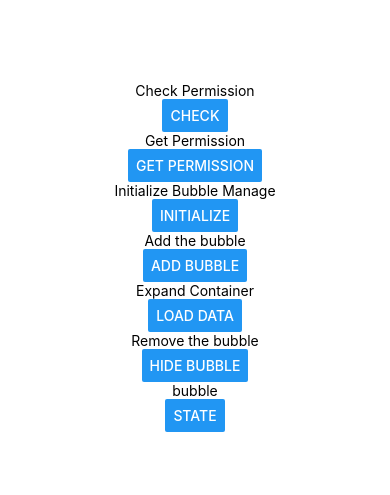
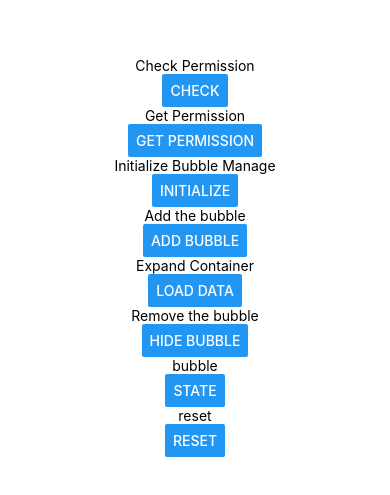
Before and after one commit to dinhGiang1862/react-native-bubble-notifications, a React Native app in the folder example/: screen / in a window 390 px wide. Shown: the part 165-660 px from the top of the page. Built offline with nearby package versions, Linux system fonts and the light colour scheme.

Commit message:
added edge cases and padding to layout

```diff
--- a/example/NativeModules/index.js
+++ b/example/NativeModules/index.js
@@ -34,6 +34,9 @@ export const loadData = (
 
 export const getBubbleState = () => BubbleNotifications.getState();
 
+export const resetBubbleData = () =>
+  BubbleNotifications.resetBubbleDataFromReact();
+
 export default {
   initializeBubble,
   requestBubblePermissions,
@@ -43,4 +46,5 @@ export default {
   reopenApp,
   loadData,
   getBubbleState,
+  resetBubbleData,
 };
--- a/example/src/App.js
+++ b/example/src/App.js
@@ -17,6 +17,7 @@ import {
   showBubble,
   loadData,
   getBubbleState,
+  resetBubbleData,
 } from '../NativeModules/index.js';
 
 const showToast = (text) => ToastAndroid.show(text, 1000);
@@ -48,6 +49,9 @@ export default function App() {
       '$10.75'
     );
   };
+
+  const resetBubble = () => resetBubbleData();
+
   const state = async () => {
     const bubbleState = await getBubbleState();
     console.log(bubbleState);
@@ -87,6 +91,8 @@ export default function App() {
       <Button title="Hide Bubble" onPress={onHide} />
       <Text>bubble</Text>
       <Button title="state" onPress={state} />
+      <Text>reset</Text>
+      <Button title="reset" onPress={resetBubble} />
     </View>
   );
 }
--- a/package.json
+++ b/package.json
@@ -1,6 +1,6 @@
 {
   "name": "react-native-bubble-notifications",
-  "version": "0.1.6",
+  "version": "0.1.7",
   "description": "external draw over app bubble for android",
   "main": "lib/commonjs/index",
   "module": "lib/module/index",
```
Also changed, not shown: 3 other files (tests, documents, lock files or other folders).
